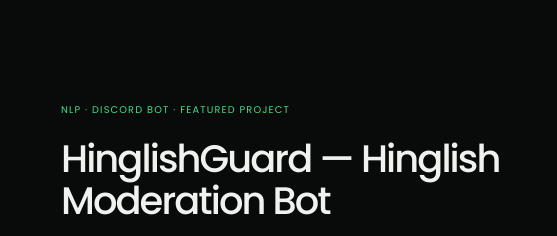
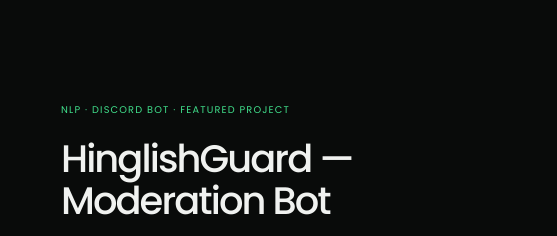
Before and after one commit to chiragduhoon/portfolio, a plain HTML site: page index.html in a window 1280 px wide. Shown: the part 2860-3096 px from the top of the page, 723-1280 px from the left. Drawn offline with Linux system fonts and the light colour scheme.

Commit message:
Preview: shorter HinglishGuard title; cleaner BENNETT ONE and StockLens images

```diff
--- a/index.html
+++ b/index.html
@@ -140,12 +140,12 @@
 
             <article class="featured-project reveal">
                 <div class="project-gallery single-image">
-                    <button class="gallery-main lightbox-trigger" data-image="projects/hinglishguard.webp" aria-label="View HinglishGuard — Hinglish Moderation Bot screenshot"><img src="projects/hinglishguard.webp" alt="HinglishGuard bot in Discord removing abusive messages and posting a warning" loading="lazy"></button>
+                    <button class="gallery-main lightbox-trigger" data-image="projects/hinglishguard.webp" aria-label="View HinglishGuard screenshot"><img src="projects/hinglishguard.webp" alt="HinglishGuard bot in Discord removing abusive messages and posting a warning" loading="lazy"></button>
                     <span class="project-number">01</span>
                 </div>
                 <div class="project-info">
                     <span class="project-type">NLP · Discord Bot · Featured Project</span>
-                    <h3>HinglishGuard — Hinglish Moderation Bot</h3>
+                    <h3>HinglishGuard — Moderation Bot</h3>
                     <p>A Discord bot that removes abuse and religious hate in Hindi and Hinglish, and sends uncertain messages to a human moderator. Built on fine-tuned transformer models.</p>
                     <div class="feature-list"><span>Macro-F1 0.744 → 0.800</span><span>Decodes disguised slurs</span><span>Live on Discord</span><span>Human review for edge cases</span></div>
                     <div class="tech-row"><span>PyTorch</span><span>HingRoBERTa</span><span>discord.py</span><span>Ollama</span></div>
```
Also changed, not shown: projects/bennett-one.webp, projects/stocklens.webp.
